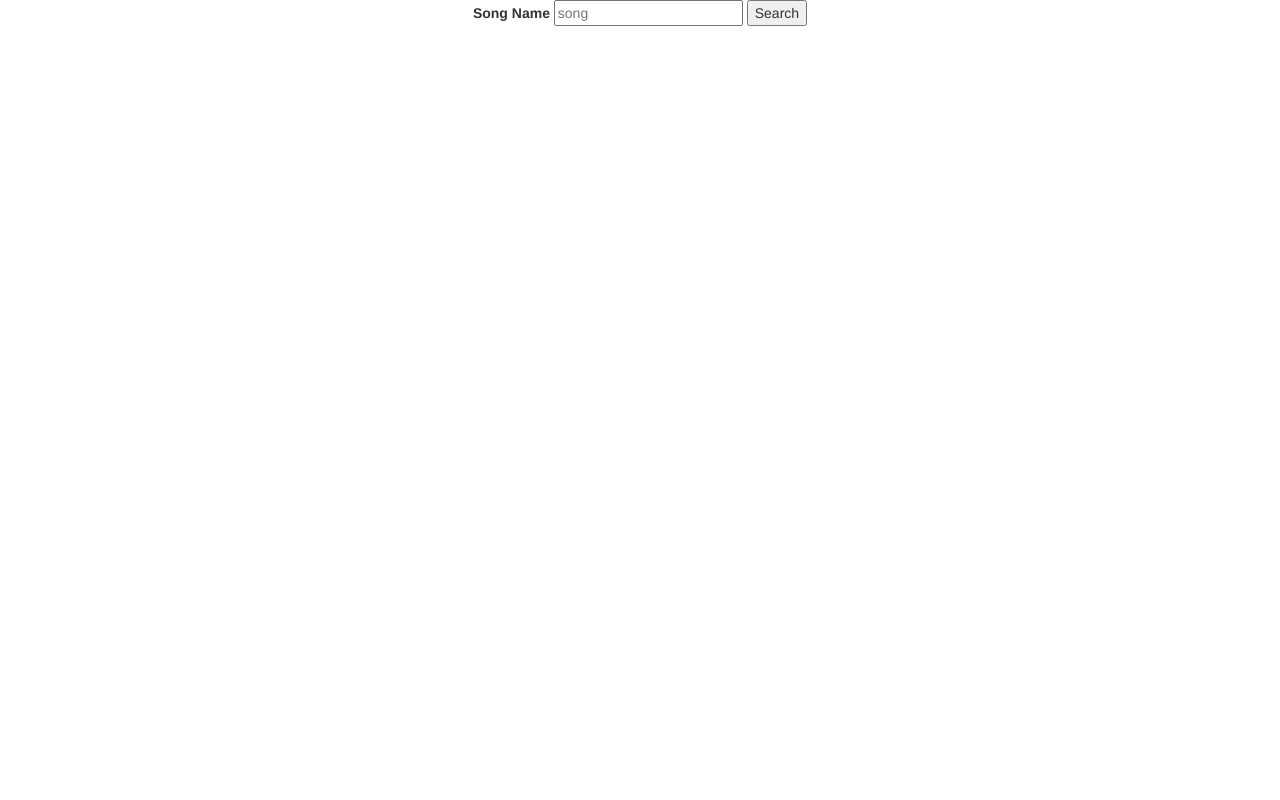
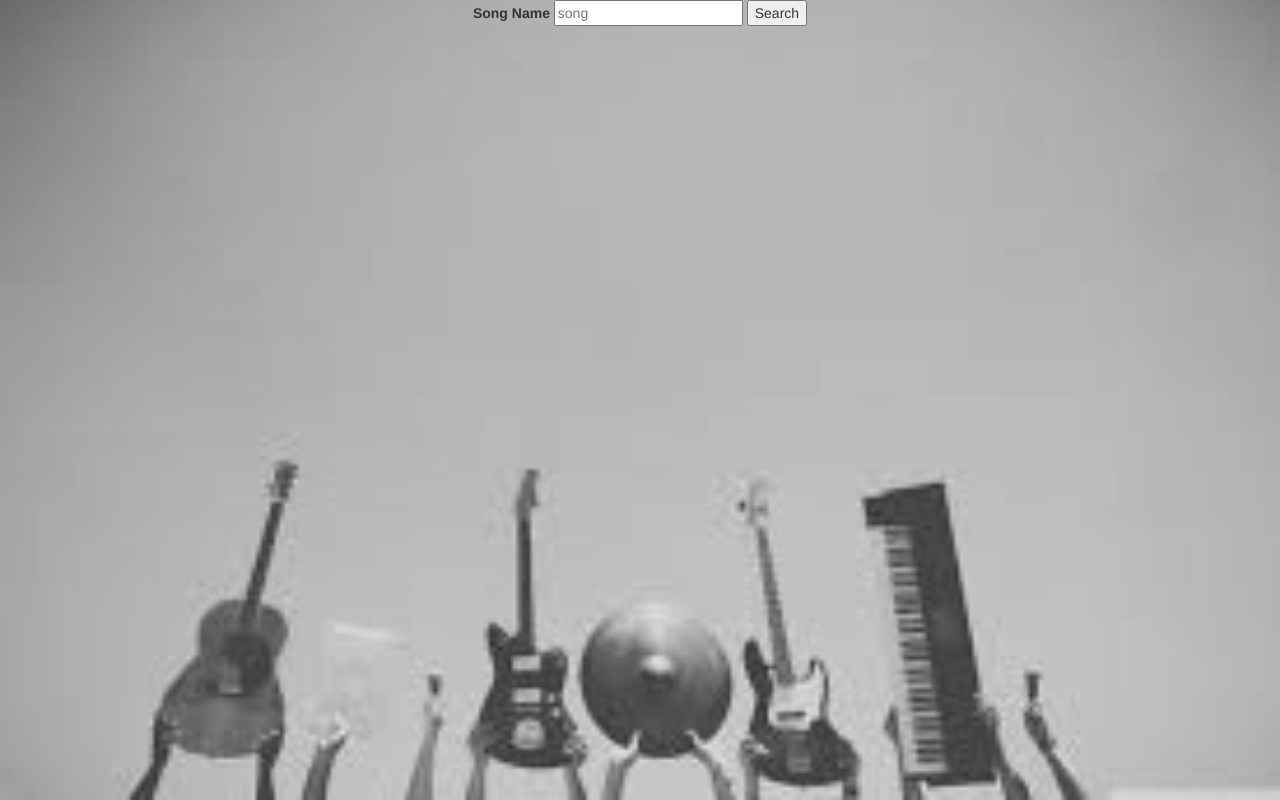
Before and after one commit to armaultasch/armaultasch.github.io, a website: page spotify_player/index.html in a window 1280 px wide. Drawn offline with nearby package versions, Linux system fonts and the light colour scheme.

Commit message:
all that for an image

```diff
--- a/spotify_player/index.html
+++ b/spotify_player/index.html
@@ -7,6 +7,7 @@
  <script src="app.js"></script>
 </head>
 <body>
+	<div class="row">
 	<form class="js-song-form">
 <div>
 		<label for="song">Song Name</label>
@@ -18,7 +19,10 @@
 	</button>
 </div>
 	</form>
+</div>
+<div class="row">
 	<div class="widget">
+
 		<div class="header">
 		<!-- Try adding/removing these classes: -->
 		<!-- disabled -->
@@ -44,6 +48,7 @@
 		<br>
 	</div>
 
+	</div>
 
 </body>
 </html>
--- a/spotify_player/style.css
+++ b/spotify_player/style.css
@@ -14,7 +14,11 @@
   position: relative;
   font-size: 12px;
 }
-
+body {
+  background: url(music.jpeg) no-repeat;
+background-position: bottom, top;
+  background-size: cover;
+}
 .btn-play {
   margin: 9px;
   width: 60px;
```
Also changed, not shown: spotify_player/music.jpeg (added), 1 other file.
